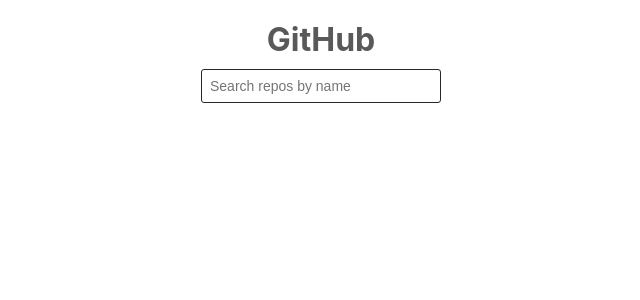
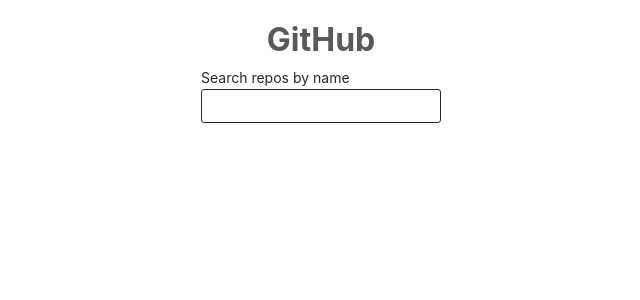
Before and after one commit to Den11m/search_repos, a React (Create React App) app: page / in a window 1280 px wide. Shown: the top 300 px of the page, without its empty margins (319-959 px from the left). Built offline with nearby package versions, Linux system fonts and the light colour scheme.

Commit message:
add label in search compomemt

```diff
--- a/src/components/Search/Search.jsx
+++ b/src/components/Search/Search.jsx
@@ -1,19 +1,27 @@
 import React, {useEffect, useRef} from 'react'
-import {SearchInput} from './style'
+import {Field, SearchLabel, SearchInput} from './style'
 
 const Search = ({query, handleChange}) => {
 
     const focusSearch = useRef(null);
 
-    useEffect(() => {focusSearch.current.focus()}, []);
+    useEffect(() => {
+        focusSearch.current.focus()
+    }, []);
 
-    return <SearchInput
-        type="text"
-        placeholder="Search repos by name"
-        ref={focusSearch}
-        onChange={handleChange}
-        value={query}
-    />
+    return (
+        <Field>
+            <SearchLabel>
+                Search repos by name
+            </SearchLabel>
+            <SearchInput
+                type="text"
+                ref={focusSearch}
+                onChange={handleChange}
+                value={query}
+            />
+        </Field>
+    )
 };
 
 export default Search;
--- a/src/components/Search/style.js
+++ b/src/components/Search/style.js
@@ -1,9 +1,21 @@
 import styled from "styled-components";
+
+export const Field = styled.label`
+display: flex;
+flex-direction: column;
+width: 240px;
+margin: 0 auto 12px;
+`;
+
+export const SearchLabel = styled.span`
+color: #24292e;
+font-size: 14px;
+margin-bottom: 3px;
+`;
 
 export const SearchInput = styled.input`
 display: block;
-width: 240px;
-margin: 0 auto 12px;
+width: 100%;
 padding: 8px;
 color: #24292e;
 font-size: 14px;
```
